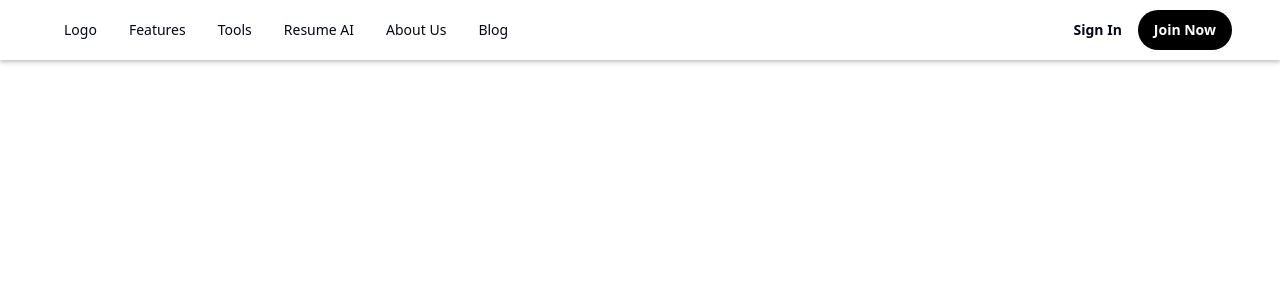
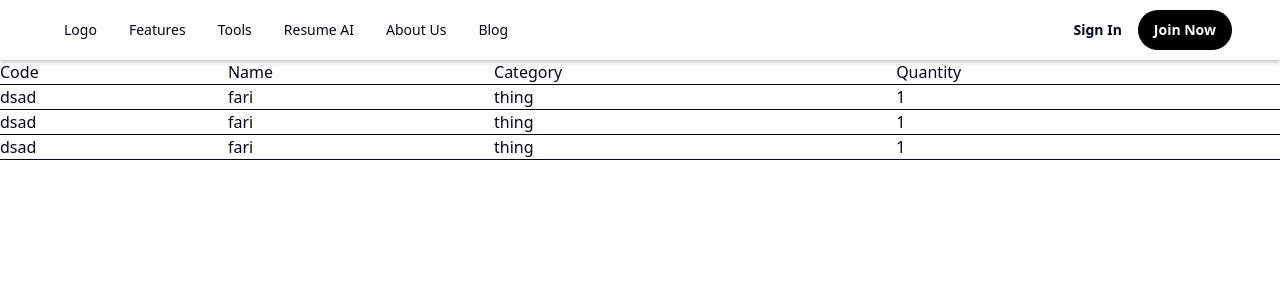
Before and after one commit to azinuddinazlani/kopipes-frontend, a Vue app: page /admindashboard in a window 1280 px wide. Shown: the top 300 px of the page. Built offline with nearby package versions, Linux system fonts and the light colour scheme.

Commit message:
Update the primevue

```diff
--- a/package.json
+++ b/package.json
@@ -21,6 +21,7 @@
     "gsap": "^3.12.7",
     "lucide-vue-next": "^0.472.0",
     "pinia": "^2.3.0",
+    "primevue": "^4.3.0",
     "radix-vue": "^1.9.12",
     "tailwind-merge": "^2.6.0",
     "tailwindcss-animate": "^1.0.7",
--- a/src/router/index.js
+++ b/src/router/index.js
@@ -49,6 +49,11 @@ const router = createRouter({
       name: 'adminjobform',
       component: () => import('../views/AdminJobFormView.vue'),
     },
+    {
+      path: '/admindashboard',
+      name: 'admindashboard',
+      component: () => import('../views/AdminDashboardView.vue'),
+    },
   ],
 })
 
--- /dev/null
+++ b/src/views/AdminDashboardView.vue
@@ -0,0 +1,27 @@
+<template>
+  <div class="card">
+    <DataTable :value="products" tableStyle="min-width: 50rem">
+      <Column field="code" header="Code"></Column>
+      <Column field="name" header="Name"></Column>
+      <Column field="category" header="Category"></Column>
+      <Column field="quantity" header="Quantity"></Column>
+    </DataTable>
+  </div>
+</template>
+
+<script setup>
+// import { ref, onMounted } from 'vue'
+import { DataTable, Column } from 'primevue'
+
+const products = [
+  { code: 'dsad', name: 'fari', category: 'thing', quantity: 1 },
+  { code: 'dsad', name: 'fari', category: 'thing', quantity: 1 },
+  { code: 'dsad', name: 'fari', category: 'thing', quantity: 1 },
+]
+
+// onMounted(() => {
+//   ProductService.getProductsMini().then((data) => (products.value = data))
+// })
+
+// const products = ref()
+</script>
```
Also changed, not shown: 1 other file (tests, documents, lock files or other folders).
